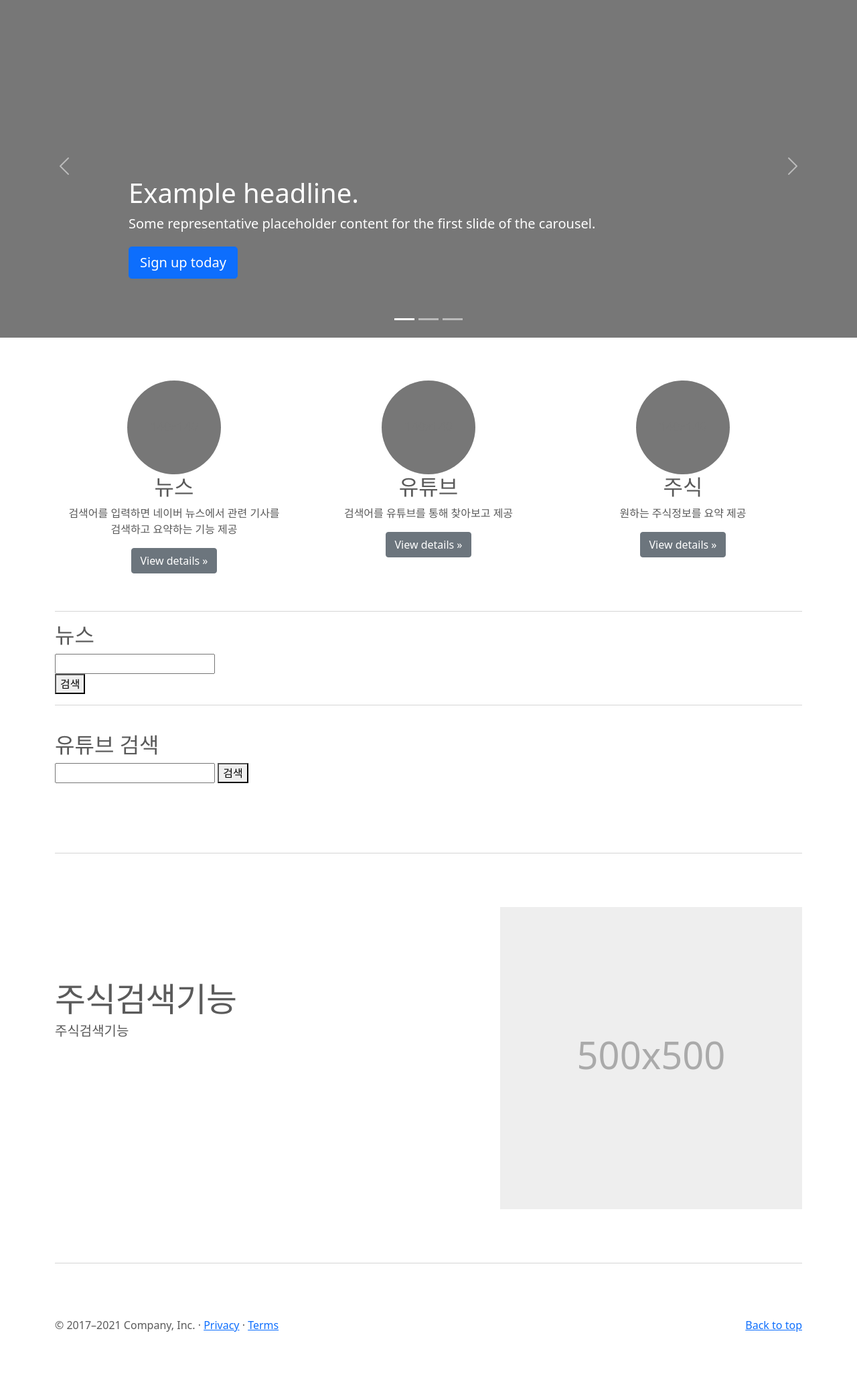
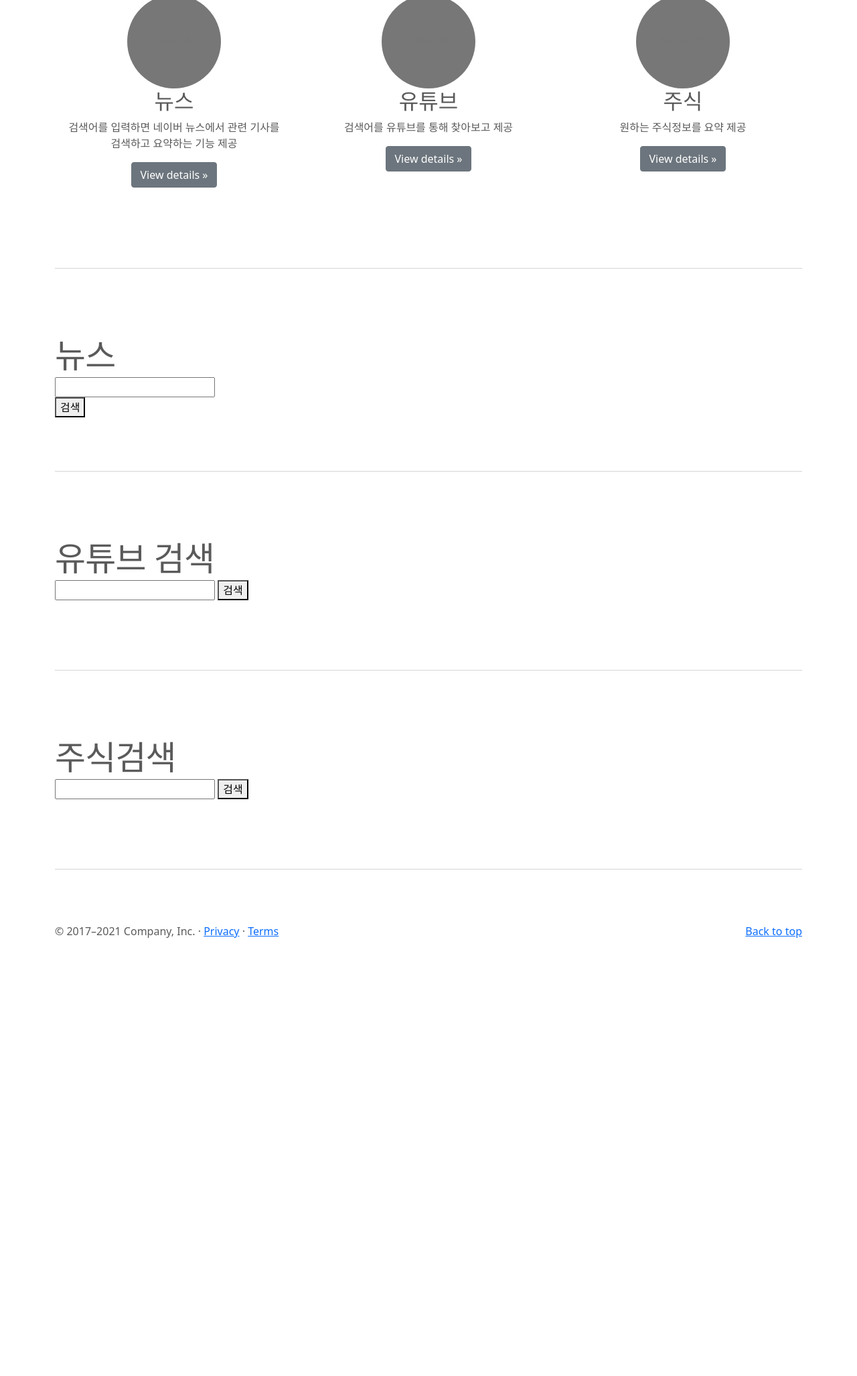
Before and after one commit to jas10220831/flask_practice, a Flask app: page / in a window 1280 px wide. Shown: the part 56-2110 px from the top of the page at 67% size. After the commit the page ends 1456 px from the top, so only its background shows below. Run offline with Flask 2, Linux system fonts and the light colour scheme; some libraries are stand-ins or nearby versions.

Commit message:
주식 검색 기능 추가

```diff
--- a/app.py
+++ b/app.py
@@ -1,3 +1,4 @@
+from re import search
 from flask import (Flask,
      redirect, render_template, request, url_for,
      jsonify, json
@@ -11,6 +12,8 @@ from pprint import pprint
 from send_message import *
 from news_summarize import *
 from youtbe_search import *
+from stock import *
+
 
 app = Flask(__name__)
 TELEGRAM_TOKEN = config('TELEGRAM_TOKEN')
@@ -47,12 +50,12 @@ def news_list():
 
 @app.route('/news_summarize')
 def news_summarize():
-    print(request.args)
     return '뉴스 요약보여주기'
 
 @app.route('/youtube_search', methods=['GET', 'POST'])
 def youtube_search():
     search_word = request.args.get('search_word', 'None', type=str)
+    print(search_word)
     if search_word:
         videos = search_yotube(search_word)
         return jsonify(videos=videos)
@@ -62,11 +65,18 @@ def youtube_search():
 @app.route('/youtbe_send_telegram', methods=['GET', 'POST'])
 def youtbe_send_telegram():
     # localstorage에 저장된 데이터를 받고 전달
-    response = request.get_json()
     # chat_id = response['message']['chat']['id']
     send_url = request.json['url']
     send(send_url, chat_id)
     return '데이터 받음'
 
+@app.route('/stock_search', methods=['GET', 'POST'])
+def stock_search():
+    search_word = request.args.get('search_word', 'None', type=str)
+    response = search_stock(search_word)
+    print(response)
+    return '<h1>Hello Wolrd</h1>'
+
+
 if __name__ == '__main__':
     app.run(debug=True, host="localhost", port = 5000)
--- a/stock.py
+++ b/stock.py
@@ -0,0 +1,37 @@
+from pykrx import stock, bond
+from pprint import pprint
+import datetime as dt
+
+# 종목 이름이랑 번호 bind해서 dict로 만들기
+# 처음에만 돌려서 다음에는 작동하지 않고 참조만 하도록
+
+tickers = stock.get_market_ticker_list()
+
+stock_list = []
+
+for ticker in tickers:
+    stock_name = stock.get_market_ticker_name(ticker)
+    stock_list.append({
+        'name' : stock_name,
+        'number' : ticker,
+    })
+
+
+def search_stock(search_word):
+    # 오늘 날짜 가져오기
+    # YYYYMMDD
+    today_date = dt.datetime.now().strftime("%Y%m%d")
+
+    # 검색 종목의 종목번호
+    target_numb = ''
+
+    for target in stock_list:
+        if target['name'] == search_word:
+            target_numb = target['number']
+
+    # 삼성전자 번호
+    # target_numb = '005930'
+
+    df = stock.get_market_ohlcv("20180810", today_date, target_numb, "d")
+
+    return df.tail(3)
--- a/templates/index.html
+++ b/templates/index.html
@@ -61,56 +61,6 @@
 
     <main>
 
-      <div id="myCarousel" class="carousel slide" data-bs-ride="carousel">
-        <div class="carousel-indicators">
-          <button type="button" data-bs-target="#myCarousel" data-bs-slide-to="0" class="active" aria-current="true" aria-label="Slide 1"></button>
-          <button type="button" data-bs-target="#myCarousel" data-bs-slide-to="1" aria-label="Slide 2"></button>
-          <button type="button" data-bs-target="#myCarousel" data-bs-slide-to="2" aria-label="Slide 3"></button>
-        </div>
-        <div class="carousel-inner">
-          <div class="carousel-item active">
-            <svg class="bd-placeholder-img" width="100%" height="100%" xmlns="http://www.w3.org/2000/svg" aria-hidden="true" preserveAspectRatio="xMidYMid slice" focusable="false"><rect width="100%" height="100%" fill="#777"/></svg>
-
-            <div class="container">
-              <div class="carousel-caption text-start">
-                <h1>Example headline.</h1>
-                <p>Some representative placeholder content for the first slide of the carousel.</p>
-                <p><a class="btn btn-lg btn-primary" href="#">Sign up today</a></p>
-              </div>
-            </div>
-          </div>
-          <div class="carousel-item">
-            <svg class="bd-placeholder-img" width="100%" height="100%" xmlns="http://www.w3.org/2000/svg" aria-hidden="true" preserveAspectRatio="xMidYMid slice" focusable="false"><rect width="100%" height="100%" fill="#777"/></svg>
-
-            <div class="container">
-              <div class="carousel-caption">
-                <h1>Another example headline.</h1>
-                <p>Some representative placeholder content for the second slide of the carousel.</p>
-                <p><a class="btn btn-lg btn-primary" href="#">Learn more</a></p>
-              </div>
-            </div>
-          </div>
-          <div class="carousel-item">
-            <svg class="bd-placeholder-img" width="100%" height="100%" xmlns="http://www.w3.org/2000/svg" aria-hidden="true" preserveAspectRatio="xMidYMid slice" focusable="false"><rect width="100%" height="100%" fill="#777"/></svg>
-
-            <div class="container">
-              <div class="carousel-caption text-end">
-                <h1>One more for good measure.</h1>
-                <p>Some representative placeholder content for the third slide of this carousel.</p>
-                <p><a class="btn btn-lg btn-primary" href="#">Browse gallery</a></p>
-              </div>
-            </div>
-          </div>
-        </div>
-        <button class="carousel-control-prev" type="button" data-bs-target="#myCarousel" data-bs-slide="prev">
-          <span class="carousel-control-prev-icon" aria-hidden="true"></span>
-          <span class="visually-hidden">Previous</span>
-        </button>
-        <button class="carousel-control-next" type="button" data-bs-target="#myCarousel" data-bs-slide="next">
-          <span class="carousel-control-next-icon" aria-hidden="true"></span>
-          <span class="visually-hidden">Next</span>
-        </button>
-      </div>
 
 
       <div class="container marketing">
@@ -143,15 +93,15 @@
 
         <!-- START THE FEATURETTES -->
 
-        <hr>
+        <hr class="featurette-divider">
 
         <section id="news">
           <div class="row featurette align-items-center">
             <div class="col-3">
-              <h2>뉴스<span class="text-muted"></h2>
+              <h2 class="featurette-heading mt-4">뉴스<span class="text-muted"></h2>
               <form class="get_news" action="{{ url_for('news_list') }}" method="post">
                 <input name="search_word" class="search_word" id="message" type="text">
-                <a href=# id=search_news><button class="search_news">검색</button></a>
+                <a href=# id="search_news"><button class="search_news">검색</button></a>
               </form>
             </div>
             <div class="col" >
@@ -165,14 +115,15 @@
           </div>
         </section>
 
-        <hr>
+        <hr class="featurette-divider">
         <section id="youtube">
           <div class="row featurette">
             <div class="col-12">
-              <h2 class="mt-4">유튜브 검색<span class="text-muted"></h2>
+              <h2 class="featurette-heading mt-4">유튜브 검색<span class="text-muted"></h2>
               <form class="get_news mb-4" action="{{ url_for('youtube_search') }}" method="post">
                 <input name="youtube_word" class="youtube_word" id="youtube_word" type="text">
-                <a href=# id=search_youtube><button class="search_youtube">검색</button></a>              </form>
+                <a href=# id=search_youtube><button class="search_youtube">검색</button></a>
+              </form>
             </div>
 
             <div id="collected_youtube" class="col d-flex justify-center">
@@ -185,14 +136,17 @@
 
         <section id="stock">
           <div class="row featurette">
-            <div class="col-md-7">
-              <h2 class="featurette-heading">주식검색기능</h2>
-              <p class="lead">주식검색기능</p>
+            <div class="col-12">
+              <h2 class="featurette-heading mt-4">주식검색<span class="text-muted"></h2>
+              <form class="get_news mb-4" action="{{ url_for('stock_search') }}" method="post">
+                <input name="stock_word" class="stock_word" id="stock_word" type="text">
+                <a href=# id=search_stock><button class="search_stock">검색</button></a>
+              </form>
             </div>
-            <div class="col-md-5">
-              <svg class="bd-placeholder-img bd-placeholder-img-lg featurette-image img-fluid mx-auto" width="500" height="500" xmlns="http://www.w3.org/2000/svg" role="img" aria-label="Placeholder: 500x500" preserveAspectRatio="xMidYMid slice" focusable="false"><title>Placeholder</title><rect width="100%" height="100%" fill="#eee"/><text x="50%" y="50%" fill="#aaa" dy=".3em">500x500</text></svg>
 
+            <div id="collected_stock" class="col d-flex justify-center">
             </div>
+
           </div>
         </section>
 
@@ -310,8 +264,16 @@
       dataType:'json'
     });
 
-  }
+  };
 
+  $(function(){
+    $('a#search_stock').bind('click', function(){
+      $.getJSON($SCRIPT_ROOT + '/stock_search', {
+        search_word: $('input[name="stock_word"]').val()
+      }, function(data) {
+      });
+    });
+  });
 </script>
 
 </html>
```
